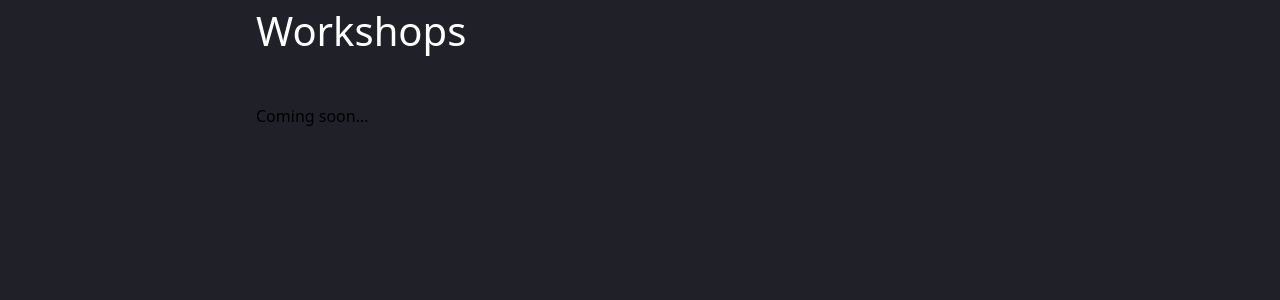
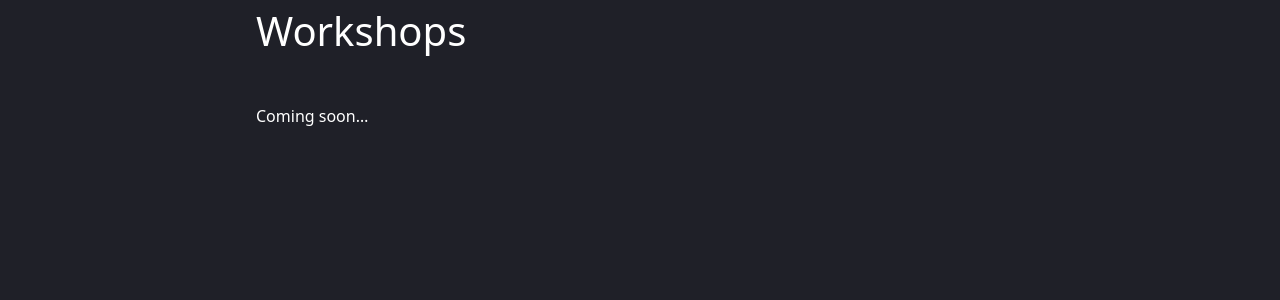
Before and after one commit to Meniny/lsy.art, a Jekyll site: the page built from workshops/index.md, in a window 1280 px wide. Shown: the part 146-446 px from the top of the page. Built offline with Jekyll 4.4.1, drawn with Linux system fonts in a browser that asks for light colours; some web fonts are replaced.

Commit message:
body color

```diff
--- a/assets/css/app.css
+++ b/assets/css/app.css
@@ -71,6 +71,7 @@
 
 body {
   overflow-x: hidden;
+  color: var(--color-white);
 }
 
 * {
```
